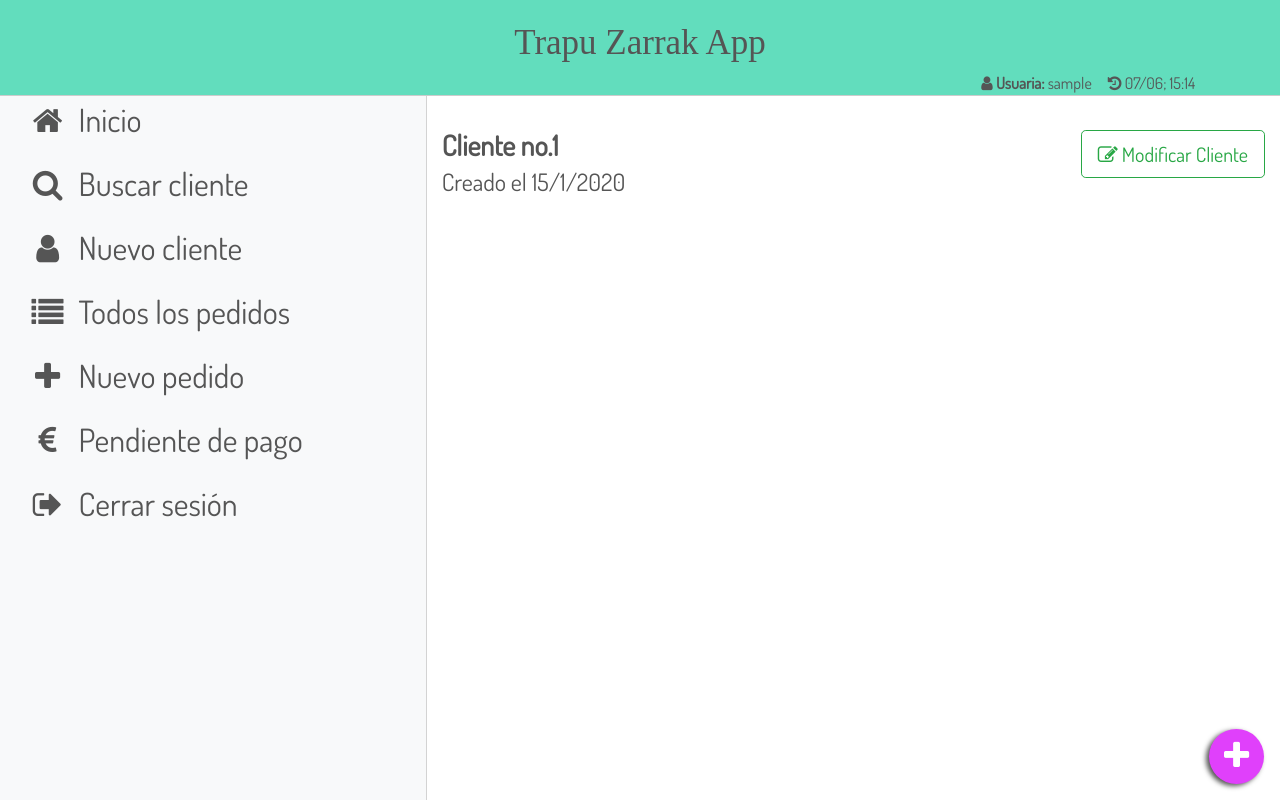
After one commit to nablabits/tz-demo, a Django app: a page that uses orders/templates/tz/base.html in a window 1280 px wide. The commit adds this page. Run offline with Django 3.2, Linux system fonts and the light colour scheme; a user stored in the database is signed in; tables that the repository leaves empty hold one stand-in row (values such as "Sample post"); some libraries are stand-ins or nearby versions.

Commit message:
New customer detail view

```diff
--- a/orders/static/tz/css/style.css
+++ b/orders/static/tz/css/style.css
@@ -21,7 +21,7 @@ header{
   width: 80%;
   position: absolute;
   top: 7vh;
-  height: 93vh;
+  height: auto;
   border-right: 1px solid lightgrey;
   font-size: 2em;
   z-index: 1;
@@ -31,8 +31,9 @@ header{
  margin-top: 7vh;
  border-right: 1px solid lightgrey;
  font-size: 2em;
- height: 93vh;
+ height: auto;
  padding-top: 1em;
+ min-height: 93vh;
 }
 .menu{
   position: absolute;
--- a/orders/templates/tz/base.html
+++ b/orders/templates/tz/base.html
@@ -66,6 +66,7 @@
         <div class="col-md-8 col-sm-12">
           {% block homeview %}{% endblock %}
           {% block orderview %}{% endblock %}
+          {% block customerview %}{% endblock %}
           {% block newcustomer %}{% endblock %}
           {% block orders %}{% endblock %}
           {% block customers %}{% endblock %}
--- /dev/null
+++ b/orders/templates/tz/customer_view.html
@@ -0,0 +1,17 @@
+{% extends "tz/base.html" %}
+{% block customerview %}
+<section id="order_detail" class="f-section">
+  <div class="container">
+    <div class="row mb-4">
+      <div class="d-flex-column mr-auto">
+        <h3 class="font-weight-bold">Cliente no.{{ customer.pk }}</h3>
+        <h4 class="mr-auto">Creado el {{customer.creation | date:"j/n/Y"}}</h4>
+      </div>
+      <div class="d-flex">
+        <a href="{% url 'customer_edit' pk=customer.pk %}">
+          <button class="btn btn-outline-success btn-lg"><i class="fa fa-edit"></i> Modificar Cliente</button>
+        </a>
+      </div>
+    </div>
+</section>
+{% endblock %}
--- a/orders/templates/tz/new_order.html
+++ b/orders/templates/tz/new_order.html
@@ -1,7 +1,7 @@
 {% extends "tz/base.html" %}
 {% load widget_tweaks %}
 {% block newcustomer %}
-<section class="f-section">
+<section class="mb-5 f-section">
   <div class="container">
     <h3>
       {% if edit %}
@@ -26,7 +26,11 @@
           {% endif %}
         </div>
       {% endfor %}
+      {% if edit %}
+      <button type="submit" class="btn btn-outline-success my-2 my-sm-0 mx-sm-2">Modificar</button>
+      {% else %}
       <button type="submit" class="btn btn-outline-success my-2 my-sm-0 mx-sm-2">Crear</button>
+      {% endif %}
     </form>
   </div>
 </section>
--- a/orders/templates/tz/order_view.html
+++ b/orders/templates/tz/order_view.html
@@ -24,10 +24,7 @@
     {% endif %}
     <div class="d-flex mt-4 order_header">
       <h4 class="mr-auto">
-        <a href="{% url 'customer_edit' pk=order.pk %}">
           <strong>Cliente: </strong>{{order.customer}}
-          <i class="fa fa-edit pl-2"></i>
-        </a>
       </h4>
       <h4><strong>Referencia:</strong> {{order.ref_name}}</h4>
     </div>
--- a/orders/urls.py
+++ b/orders/urls.py
@@ -16,6 +16,8 @@ urlpatterns = [
             views.order_edit, name='order_edit'),
     re_path(r'^orderview/(?P<pk>[0-9]+)$',
             views.order_view, name='order_view'),
+    re_path(r'^customerview/(?P<pk>[0-9]+)$',
+            views.customer_view, name='customer_view'),
     path('accounts/login/', auth_views.login, name='login'),
     path('accounts/logout/', auth_views.logout, name='logout'),
 ]
--- a/orders/views.py
+++ b/orders/views.py
@@ -77,14 +77,13 @@ def new_customer(request):
 
 
 @login_required
-def customer_edit(request, pk):
-    """Edit an already created customer."""
-    order = get_object_or_404(Order, pk=pk)
-    customer = get_object_or_404(Customer, name=order.customer)
+def customer_edit(request, pk, customer_pk):
+    customer = get_object_or_404(Customer, pk=pk)
     if request.method == "POST":
         form = CustomerForm(request.POST, instance=customer)
         if form.is_valid():
             form.save()
+            return redirect('customer_view')
     else:
         form = CustomerForm(instance=customer)
     return render(request, 'tz/new_customer.html',
@@ -110,6 +109,20 @@ def customerlist(request):
                 }
 
     return render(request, 'tz/customers.html', settings)
+
+
+@login_required
+def customer_view(request, pk):
+    customer = get_object_or_404(Customer, pk=pk)
+    cur_user = request.user
+    now = datetime.now()
+    settings = {'customer': customer,
+                'user': cur_user,
+                'now': now,
+                'title': 'TrapuZarrak · Ver cliente',
+                'footer': True,
+                }
+    return render(request, 'tz/customer_view.html', settings)
 
 
 @login_required()
@@ -161,6 +174,7 @@ def order_edit(request, pk):
         form = OrderForm(request.POST, instance=order)
         if form.is_valid():
             form.save()
+            return redirect('order_view', pk=order.pk)
     else:
         form = OrderForm(instance=order)
     return render(request, 'tz/new_order.html',
```
Also changed, not shown: orders/templates/tz/customers.html (+6 -13 lines).
